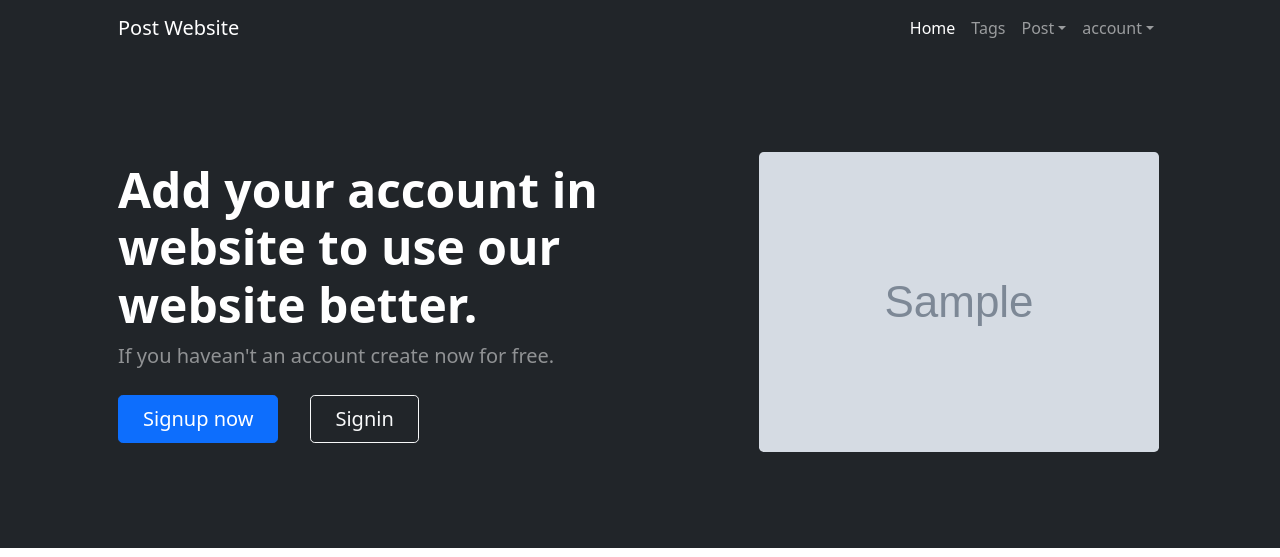
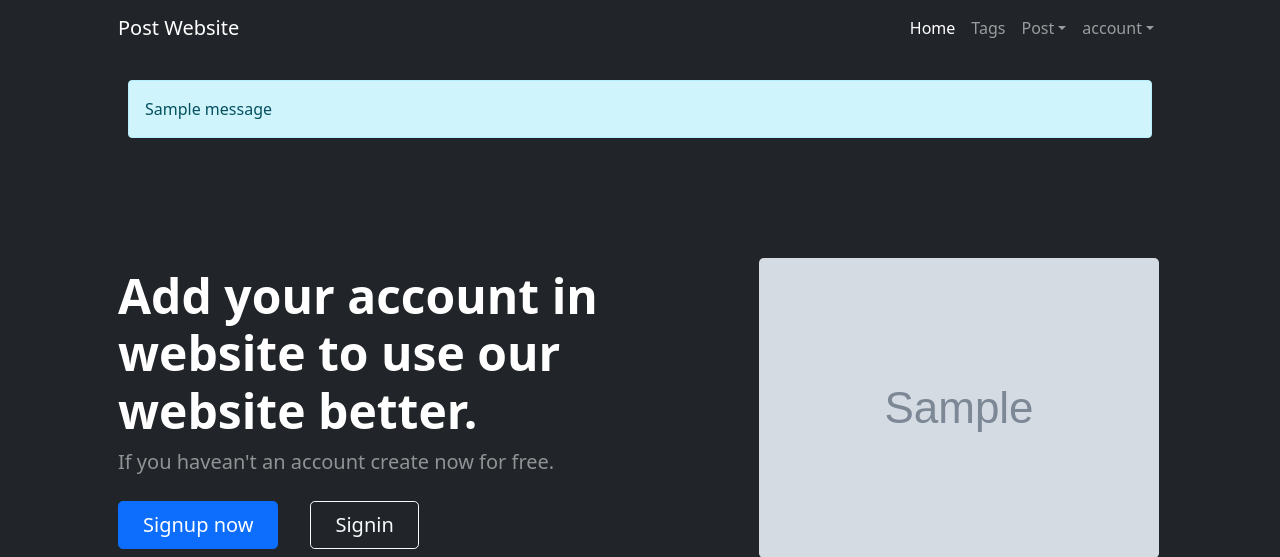
Before and after one commit to mhyrbkhshi/post_site_django, a Django app: page / in a window 1280 px wide. Shown: the top 557 px of the page. Run offline with Django 4.2, Linux system fonts and the light colour scheme; tables that the repository leaves empty hold one stand-in row (values such as "Sample post"); grey boxes marked "Sample" are stand-in pictures; one stand-in notice (Sample message) is shown; some libraries are stand-ins or nearby versions.

Commit message:
half messages

```diff
--- a/base/settings.py
+++ b/base/settings.py
@@ -133,4 +133,6 @@ MEDIA_URL = 'media/'
 DEFAULT_AUTO_FIELD = 'django.db.models.BigAutoField'
 AUTH_USER_MODEL = 'user.User'
 
+MESSAGE_STORAGE = 'django.contrib.messages.storage.cookie.CookieStorage'
+
 AUTHENTICATION_BACKENDS = ['django.contrib.auth.backends.ModelBackend','user.authentication.EmailAuthenticate']
--- a/home/templates/home/includes/header.html
+++ b/home/templates/home/includes/header.html
@@ -1,4 +1,5 @@
 {% load static %}
+
 <nav class="navbar navbar-expand-lg navbar-dark bg-dark">
     <div class="container px-5">
         <a class="navbar-brand" href="{% url 'home-index' %}">Post Website</a>
@@ -38,3 +39,13 @@
         </div>
     </div>
 </nav>
+
+{% if messages %}
+<div class="navbar navbar-expand-lg navbar-dark bg-dark">
+    <div style="width: 80%; margin:0 auto; margin-top: 1rem;">
+        {% for message in messages %}
+        <p class="alert alert-info">{{message}}</p>
+        {% endfor %}
+    </div>
+</div>
+{% endif %}
--- a/home/templates/home/index.html
+++ b/home/templates/home/index.html
@@ -1,6 +1,7 @@
 {% extends 'home/base_site.html' %} {% load static %}
 {% block title %}Home{% endblock title %}
 {% block content_head %}
+
         <!-- Content Header -->
         <header class="bg-dark py-5">
             <div class="container px-5">
```
Also changed, not shown: user/views.py (+8 -1 lines).
